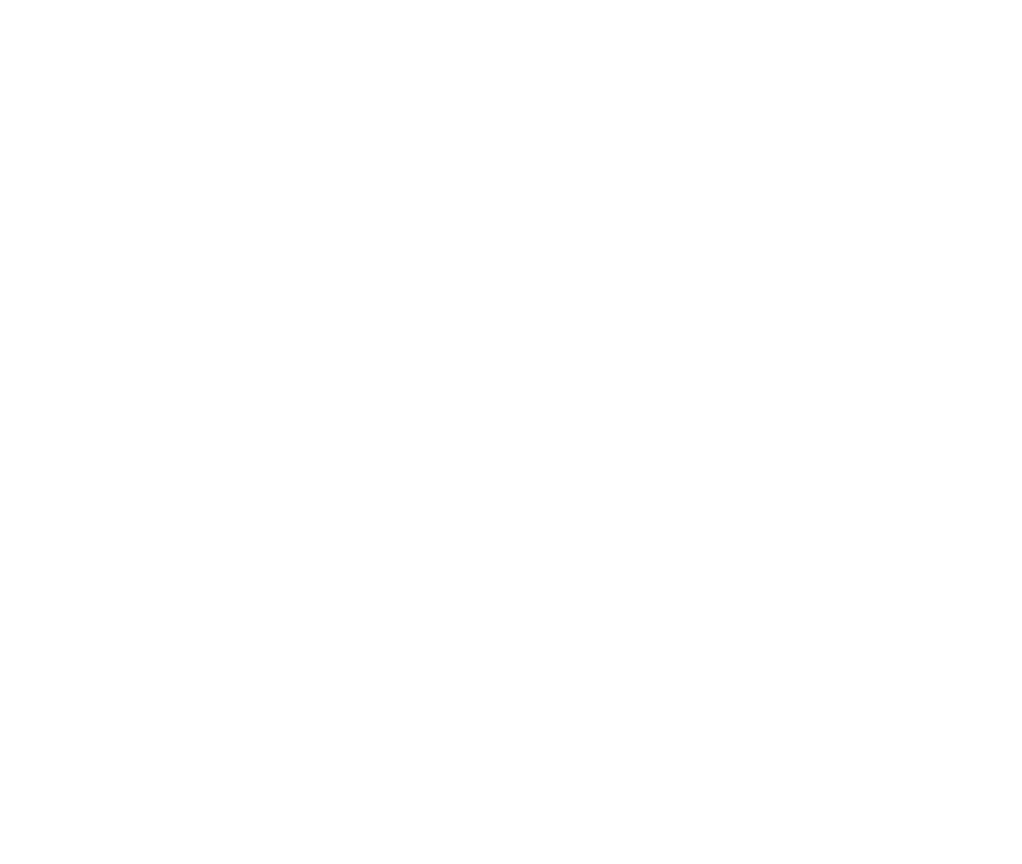
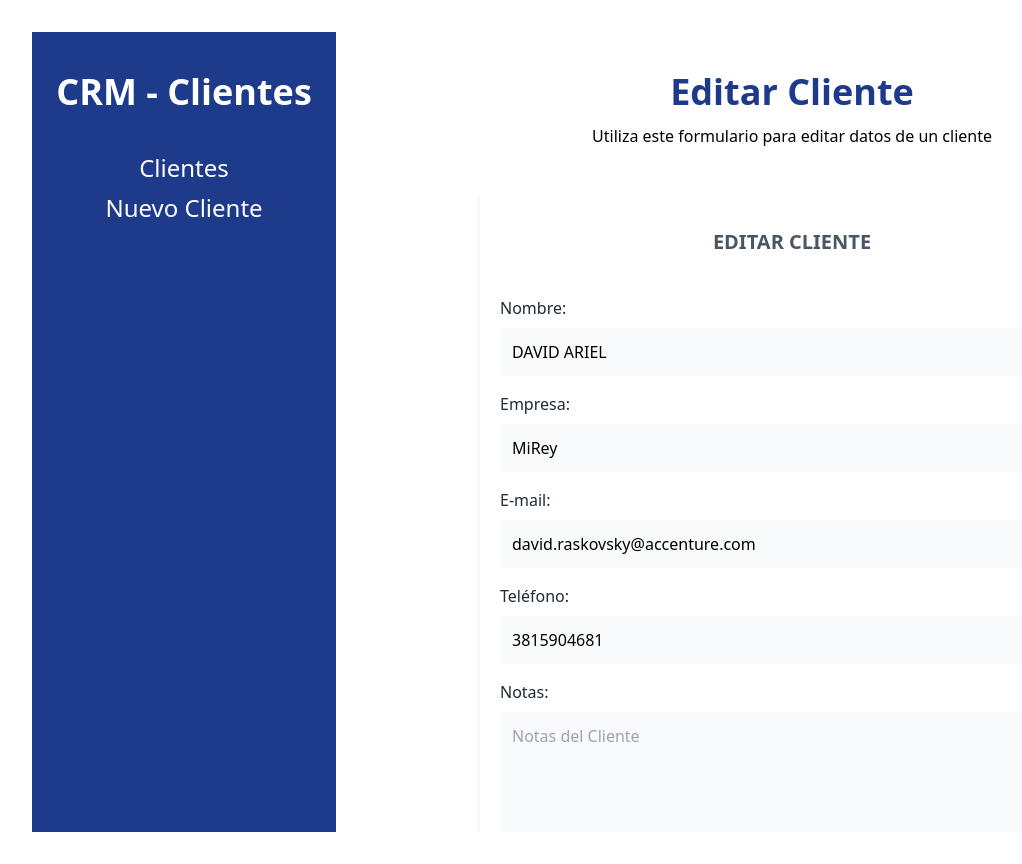
Before and after one commit to RaskovskyDavid/crm-react, a React (Vite) app: page /clientes/editar/1 in a window 1280 px wide. Before the commit this address had no page. Shown: the whole page, without its empty margins (0-1022 px from the left). Before the commit the page ends 800 px from the top, so only its background shows below. Built offline with nearby package versions, Linux system fonts and the light colour scheme; data requests are answered from the project's data file.

Commit message:
defaultprops para siempre tener un objeto contruido, y editar usando en formik  atributo enableReinitialize

```diff
--- a/db.json
+++ b/db.json
@@ -7,6 +7,30 @@
       "telefono": "3815904681",
       "notas": "",
       "id": 1
+    },
+    {
+      "nombre": "DAVID ARIEL",
+      "empresa": "MiRey",
+      "email": "raskovskydavid@gmail.com",
+      "telefono": "3815904681",
+      "notas": "asdfsa",
+      "id": 2
+    },
+    {
+      "nombre": "Estela",
+      "empresa": "MiRey",
+      "email": "bernardo@pixelario.com.ar",
+      "telefono": "3815904681",
+      "notas": "sdfca",
+      "id": 3
+    },
+    {
+      "nombre": "DAVID ARIEL",
+      "empresa": "MiRey",
+      "email": "bernardo@pixelario.com.ar",
+      "telefono": "3815904681",
+      "notas": "afd",
+      "id": 4
     }
   ]
 }
--- a/src/App.jsx
+++ b/src/App.jsx
@@ -23,7 +23,7 @@
           <Route path="/clientes" element={<Layout />}>
             <Route index element={<Inicio />} />
             <Route path='nuevo' element={<NuevoCliene />} />
-            <Route path='editar'  element={<EditarCliente />} />
+            <Route path="editar/:id" element={<EditarCliente />} />
             <Route path=":id" element={<VerCliente />} />
           </Route>
         </Routes>
--- a/src/components/Formulario.jsx
+++ b/src/components/Formulario.jsx
@@ -3,7 +3,7 @@
 import { useNavigate } from 'react-router-dom'
 import { Formik, Form, Field, ErrorMessage } from 'formik'
 import * as Yup from 'yup'
-const Formulario = () => {
+const Formulario = ({cliente, cargando}) => {
     const navigate = useNavigate()
     const nuevoClienteSchema = Yup.object().shape({
         nombre: Yup.string()
@@ -58,15 +58,18 @@
   return (
     <div className="bg-white mt-10 px-5 py-10 rounded-md shadow-md
             md:w-3/4 mx-auto text-left">
-                <h1 className="text-gray-600 font-bold text-xl uppercase text-center">Editar Cliente</h1>
+        <h1 className="text-gray-600 font-bold text-xl uppercase text-center">
+            {cliente?.nombre ? 'Editar Cliente' : 'Agregar Cliente'}</h1>
+
         <Formik
-            initialValues={{
-                nombre: "",
-                empresa:  "",
-                email: "",
-                telefono:  "",
-                notas: "",
+             initialValues={{
+                nombre: cliente?.nombre ?? "",
+                empresa: cliente?.empresa ?? "",
+                email: cliente?.email ?? "",
+                telefono: cliente?.telefono ?? "",
+                notas: cliente?.notas ?? "",
             }}
+            enableReinitialize={true}
             onSubmit={ async (values, {resetForm}) => {
                 await handleSubmit(values)
                 resetForm()
@@ -156,7 +159,7 @@
                             />
                         <input
                             type="submit"
-                            value='Editar Cliente'
+                            value={cliente?.nombre ? 'Editar Cliente' : 'Agregar Cliente'}
                             className="mt-5 w-full bg-blue-800 p-3 text-white uppercase font-bold text-lg"
                         />
                         </div>
@@ -167,5 +170,8 @@
     </div>
   )
 }
-
+Formulario.defaultProps = {
+    cliente: {},
+    cargando: false
+}
 export default Formulario
--- a/src/paginas/EditarCliente.jsx
+++ b/src/paginas/EditarCliente.jsx
@@ -1,10 +1,40 @@
-import React from 'react'
+import { useEffect, useState } from 'react'
+import { useParams } from 'react-router-dom'
+import Formulario from '../components/Formulario'
 
 const EditarCliente = () => {
+  const [cliente, setCliente] = useState({})
+    const [cargando, setCargando] = useState(true)
+    const { id } = useParams()
+    useEffect(() => {
+      const obtenerClienteAPI = async () => {
+          try {
+              // const url = `${import.meta.env.VITE_API_URL}/${id}`
+              const url = `http://localhost:4000/clientes/${id}`
+              const respuesta = await fetch(url)
+              const resultado = await respuesta.json()
+              setCliente(resultado)
+          } catch (error) {
+              console.log(error)
+          }
+          setCargando(!cargando)
+      }
+      obtenerClienteAPI()
+  }, [])
+
   return (
-    <div>
-      <h1>Editar cliente</h1>
-    </div>
+    <>
+    <h1 className="font-black text-4xl text-blue-900">Editar Cliente</h1>
+    <p className="mt-3">Utiliza este formulario para editar datos de un cliente</p>
+
+    {cliente?.nombre ? (
+        <Formulario
+            cliente={cliente}
+            cargando={cargando}
+        />
+    ): <p>Cliente ID no válido</p>}
+
+</>
   )
 }
 
```
